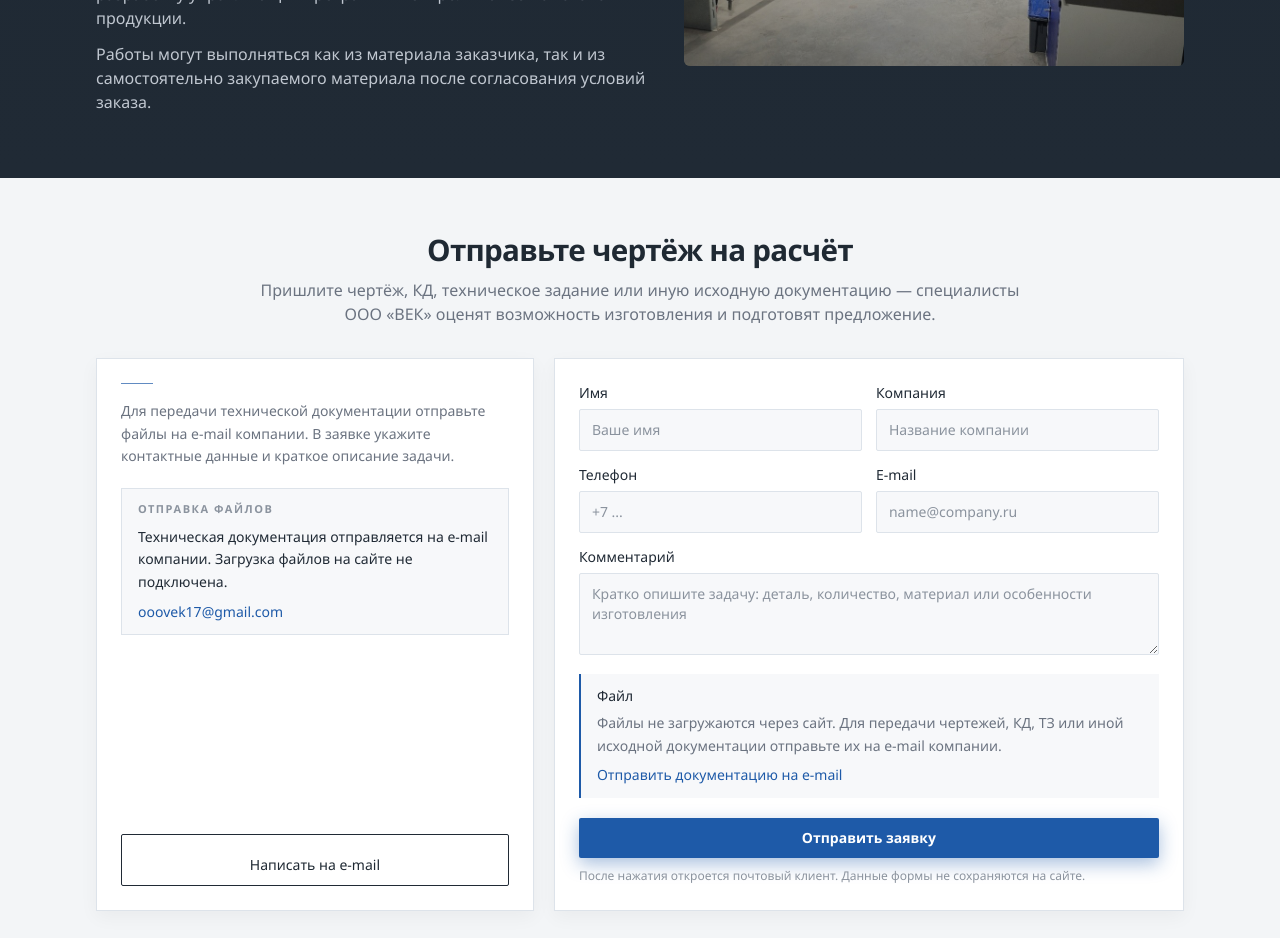
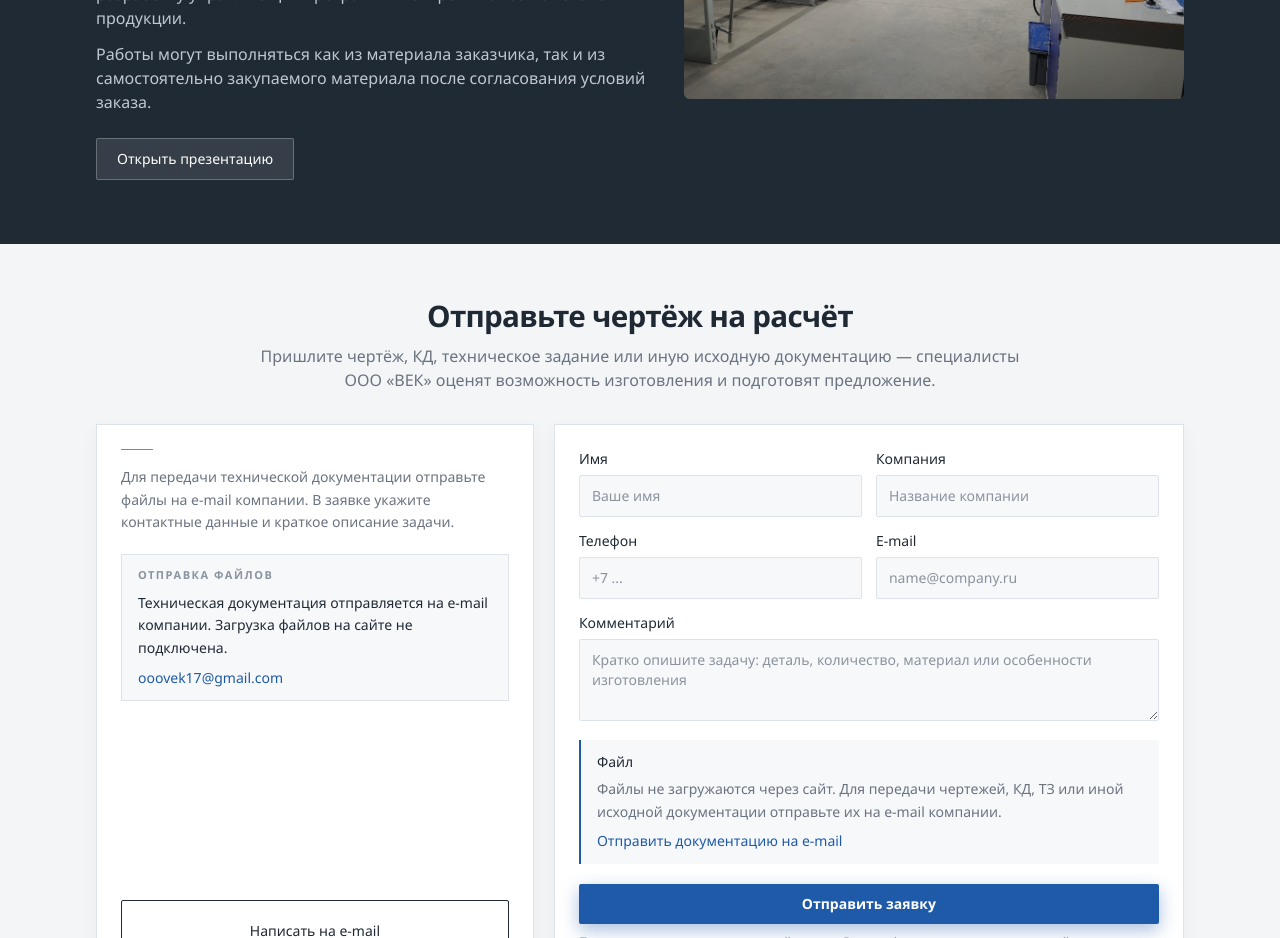
Before and after one commit to rudakovanailya-commits/vek-site, a React (Vite) app: page / in a window 1280 px wide. Shown: the part 5920-6858 px from the top of the page. Built offline with nearby package versions, Linux system fonts and the light colour scheme.

Commit message:
Add public presentation

```diff
--- a/src/App.jsx
+++ b/src/App.jsx
@@ -3,6 +3,7 @@ import { useState } from 'react'
 const MAILTO = 'ooovek17@gmail.com'
 const MAIL_SUBJECT = 'Заявка на расчёт изготовления детали'
 const imagePath = (name) => `${import.meta.env.BASE_URL}images/${name}`
+const PRESENTATION_PDF = `${import.meta.env.BASE_URL}presentation/vek-presentation.pdf`
 
 const navItems = [
   { href: '#services', label: 'Услуги' },
@@ -707,6 +708,16 @@ function About() {
               заказа.
             </p>
           </div>
+          <div className="mt-6">
+            <a
+              href={PRESENTATION_PDF}
+              target="_blank"
+              rel="noopener noreferrer"
+              className="btn-secondary inline-flex items-center justify-center rounded-sm border border-white/25 bg-white/10 px-5 py-2.5 text-sm font-medium text-white"
+            >
+              Открыть презентацию
+            </a>
+          </div>
         </div>
         <SitePhoto
           src={imagePath("company-production.jpg")}
```
Also changed, not shown: public/images/presentation-cover-machining.png (added), public/presentation/README.md (added), 4 other files (tests, documents, lock files or other folders).
